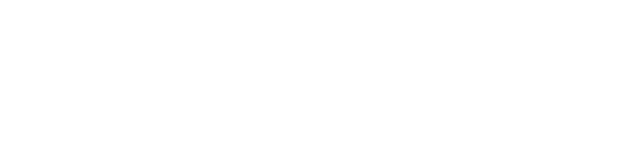
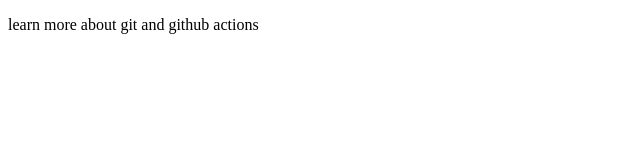
Before and after one commit to sbanjan19/github-crash-course, a plain HTML site: page index.html in a window 1280 px wide. Shown: the whole page, without its empty margins (0-640 px from the left). Drawn offline with Linux system fonts and the light colour scheme.

Commit message:
added a paraphrase

```diff
--- a/index.html
+++ b/index.html
@@ -6,6 +6,6 @@
     <title></title>
 </head>
 <body>
-
+    <p>learn more about git and github actions</p>
 </body>
 </html>
```
